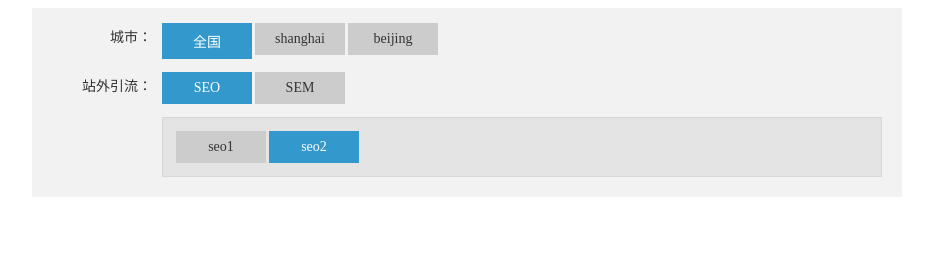
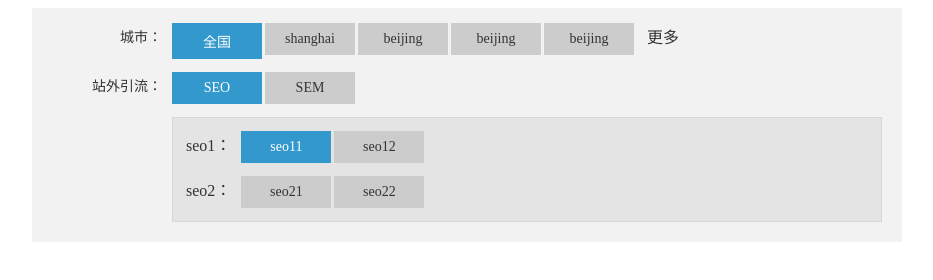
Before and after one commit to supersheep/dadirectives, a website: page filter.html in a window 1280 px wide. Shown: the whole page, without its empty margins (173-1106 px from the left). Drawn offline with Linux system fonts and the light colour scheme.

Commit message:
展开收起更多

```diff
--- a/dpda.js
+++ b/dpda.js
@@ -20,31 +20,52 @@
       restrict: 'A',
       scope: {
         data: "=",
+        max:"@",
         currentFilters: "=current",
         itemSelected: "&"
       },
       template: '<div class="header-filter">'
-        +'<div class="row" ng-repeat="row in data">'
-        +'          <div class="label">{{row.name}}：</div>'
-        +'          <div class="items" ng-repeat="item in row.children">'
-        +'            <div ng-class="getItemClass(item,row.name)" ng-click="clickItem(item,row.name)" data-key="{{item.key}}">{{item.name}}</div>'
-        +'          </div>'
-        +'          <div class="children-container">'
-        +'            <div ng-class="getChildrenClass(item, row.name)"  ng-repeat="item in row.children">'
-        +'              <div ng-class="getChildItemClass(child, row.name)" ng-click="clickChild(child, row.name)" ng-repeat="child in item.children">{{child.name}}</div>'
-        +'            </div>'
-        +'          </div>'
-        +'        </div>'
-        +'        </div>',
+      +'<div class="row" ng-repeat="row in data">'
+      +'  <div class="label">{{row.name}}：</div>'
+      +'  <div class="items-container">'
+      +'    <div class="items" ng-show="$index < max || row.showMore" ng-repeat="item in row.children">'
+      +'      <div ng-class="getItemClass(item,row.name)" ng-click="clickItem(item,row.name)" data-key="{{item.key}}">{{item.name}}</div>'
+      +'    </div>'
+      +'    <div class="more" ng-show="row.children.length > max && !row.showMore" ng-click="row.showMore=true">更多</div>'
+      +'    <div class="children-container">'
+      +'      <div ng-class="getChildrenClass(item, row.name)" ng-repeat="item in row.children">'
+      +'        <div ng-repeat="child in item.children">'
+      +'          <div ng-switch="!!(child.children && child.children.length)">'
+      +'            <div ng-switch-when="true" class="third-item-container">'
+      +'              <div class="title">{{child.name}}：</div>'
+      +'              <div ng-class="getThirdItem(thirdItem, row.name)" ng-repeat="thirdItem in child.children" ng-click="clickChild(thirdItem, row.name)">{{thirdItem.name}}</div>'
+      +'            </div>'
+      +'            <div ng-class="getChildItemClass(child, row.name)" ng-switch-when="false" ng-click="clickChild(child, row.name)">'
+      +'              {{child.name}}'
+      +'            </div>'
+      +'          </div>'
+      +'        </div>'
+      +'      </div>'
+      +'    </div>'
+      +'  </div>'
+      +'</div>'
+      +'</div>',
       link: function(scope, element, attr){
-
         var currentChoosen = {};
         var currentOpen = {};
 
         function shouldOpen(item, rowName, type){
           var result = false;
+
+
           if(item.children){
-            result = item.open;
+            result = item.children.some(function(c){
+              if(item.initialized){
+                return item.open
+              }else{
+                return item.open || shouldOpen(c, rowName);
+              }
+            }, 'item');
           }else{
             if(scope.currentFilters.indexOf(item.key) > -1){
               result = true;
@@ -62,6 +83,11 @@
 
           }
 
+          if(item.name == "SEO"){
+            console.log(item,rowName);
+            console.log("result", result);
+          }
+
           return result;
         }
 
@@ -69,12 +95,19 @@
           scope.itemSelected({$filters:currentChoosen});
         }
 
+        scope.getThirdItem = function(item,rowName){
+          var classes = ["third-item"];
+          if(shouldOpen(item, rowName)){
+            classes.push("active");
+          }
+          return classes;
+        }
+
         scope.getChildrenClass = function(item, rowName){
           var classes = ["children"];
           if(shouldOpen(item, rowName) && item.children && item.children.length){
             classes.push("active");
           }
-
 
           // 初始化过之后不走该逻辑
           if(!item.initialized){
@@ -103,6 +136,11 @@
           if(shouldOpen(item, rowName, 'child')){
             classes.push("active");
           }
+
+          if(item.children && item.children.length){
+            classes.push("has-third-item");
+          }
+
           return classes;
         }
 
--- a/filter.css
+++ b/filter.css
@@ -2,6 +2,10 @@
 	color: #333;
 	background-color: #f2f2f2;
 	padding: 15px 20px 20px 20px;
+}
+
+.header-filter .row{
+	position: relative;
 }
 
 .header-filter .row:after{
@@ -11,7 +15,10 @@
 }
 
 .header-filter .row .label{
-	float: left;
+	position: absolute;
+	left: 0;
+	top: 0;
+	left: 10px;
 	font-size: 14px;
 	width: 100px;
 	text-align: right;
@@ -19,13 +26,25 @@
 	line-height: 30px;
 }
 
+.header-filter .row .items-container{
+	padding-left: 120px;
+}
+
 .header-filter .row .items{
 	float: left;
 }
 
 
+.header-filter .row .more{
+	float: left;
+	cursor: pointer;
+	margin-left: 10px;
+	line-height: 30px
+}
+
 .header-filter .row .items .name,
-.header-filter .row .child-item{
+.header-filter .row .child-item,
+.header-filter .row .third-item{
 	float: left;
 	font-size: 14px;
 	text-align: center;
@@ -39,18 +58,37 @@
 
 
 .header-filter .row .items .name.active,
-.header-filter .row .child-item.active{
+.header-filter .row .child-item.active,
+.header-filter .row .third-item-container .third-item.active{
 	background-color: #39c;
 	color: #fff;
 }
 
+.header-filter .row .child-item.has-third-item{
+	padding: 0;
+	float: none;
+	background-color: transparent;
+}
+
+.header-filter .row .third-item-container:after{
+	content: "";
+	display: block;
+	clear: both;
+}
+
+.header-filter .row .third-item-container .title{
+	float: left;
+	line-height: 30px;
+	margin-right: 10px;
+}
+
+.header-filter .row .third-item-container .third-item{
+	float: left;
+}
 
 .header-filter .children-container{
 	clear: both;
-	margin-left: 110px;
 }
-
-
 
 .header-filter .row .children-container .children{
 	background-color: #e4e4e4;
--- a/filter.html
+++ b/filter.html
@@ -12,7 +12,7 @@
 
   <div ng-controller="MyCtrl">
     <!-- <div dpda-funnel data="funnel" style="margin:0 auto;width:300px"></div> -->
-    <div dpda-filter data="filter" current="currentFilters" item-selected="itemSelected($filters)" style="margin:0 auto;width:870px"></div>
+    <div dpda-filter data="filter" current="currentFilters" max="5" item-selected="itemSelected($filters)" style="margin:0 auto;width:870px"></div>
   </div>
   <script src="dpda.js"></script>
   <script>
@@ -21,7 +21,8 @@
   app.controller('MyCtrl',function($scope){
     $scope.currentFilters = [
       "all",
-      "seo2"
+      "seo1",
+      "seo11"
     ];
 
     $scope.itemSelected = function($filters){
@@ -39,6 +40,78 @@
       },{
         name:"beijing",
         key:"beijing"
+      },{
+        name:"beijing",
+        key:"beijing"
+      },{
+        name:"beijing",
+        key:"beijing"
+      },{
+        name:"beijing",
+        key:"beijing"
+      },{
+        name:"beijing",
+        key:"beijing"
+      },{
+        name:"beijing",
+        key:"beijing"
+      },{
+        name:"beijing",
+        key:"beijing"
+      },{
+        name:"beijing",
+        key:"beijing"
+      },{
+        name:"beijing",
+        key:"beijing"
+      },{
+        name:"beijing",
+        key:"beijing"
+      },{
+        name:"beijing",
+        key:"beijing"
+      },{
+        name:"beijing",
+        key:"beijing"
+      },{
+        name:"beijing",
+        key:"beijing"
+      },{
+        name:"beijing",
+        key:"beijing"
+      },{
+        name:"beijing",
+        key:"beijing"
+      },{
+        name:"beijing",
+        key:"beijing"
+      },{
+        name:"beijing",
+        key:"beijing"
+      },{
+        name:"beijing",
+        key:"beijing"
+      },{
+        name:"beijing",
+        key:"beijing"
+      },{
+        name:"beijing",
+        key:"beijing"
+      },{
+        name:"beijing",
+        key:"beijing"
+      },{
+        name:"beijing",
+        key:"beijing"
+      },{
+        name:"beijing",
+        key:"beijing"
+      },{
+        name:"beijing",
+        key:"beijing"
+      },{
+        name:"beijing",
+        key:"beijing"
       }]
     },{
       name:"站外引流",
@@ -46,10 +119,22 @@
         name:"SEO",
         children:[{
           name:"seo1",
-          key:"seo1"
+          children: [{
+            name:"seo11",
+            key:"seo11"
+          },{
+            name:"seo12",
+            key:"seo12"
+          }]
         },{
           name:"seo2",
-          key:"seo2"
+          children: [{
+            name:"seo21",
+            key:"seo21"
+          },{
+            name:"seo22",
+            key:"seo22"
+          }]
         }]
       },{
         name:"SEM",
```
Also changed, not shown: templates/filter.html (+23 -7 lines).
